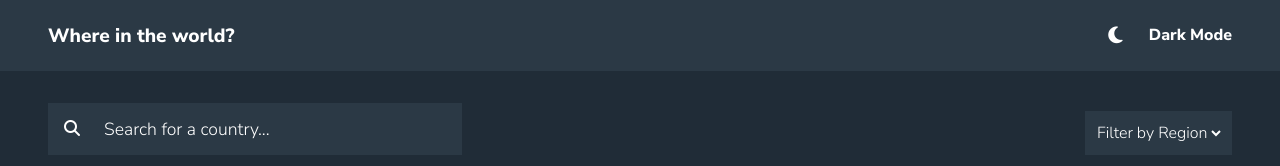
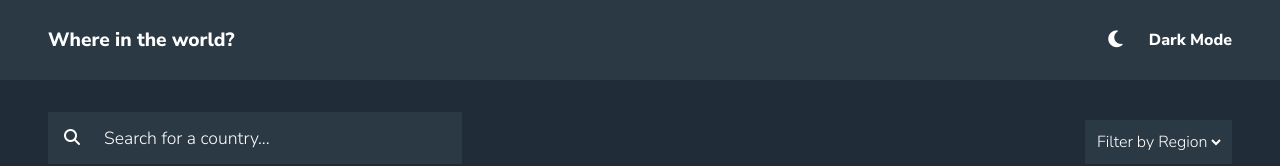
Before and after one commit to LuisFernandoLG/REST-Countries-API, a React (Create React App) app: page / in a window 1280 px wide. Shown: the top 166 px of the page. Built offline with nearby package versions, Linux system fonts and the light colour scheme; no server answers.

Commit message:
icon link changed from a to NavLink

```diff
--- a/src/components/Nav.js
+++ b/src/components/Nav.js
@@ -1,20 +1,28 @@
+import { NavLink } from "react-router-dom";
 import styled from "styled-components";
+import { routes } from "./routes/routes";
 import { Wrapper } from "./shareStyleComponents/Wrapper";
 import { ThemeSwitcher } from "./ThemeSwitcher";
 
 export const Nav = () => {
   return (
     <NavStyled flex justifyContent="space-between" alignItems="center">
-      <Title href="/">Where in the world?</Title>
+      <Title>
+        <NavLink to={routes.HOME_PAGE}>Where in the world?</NavLink>
+      </Title>
       <ThemeSwitcher />
     </NavStyled>
   );
 };
 
-const Title = styled.a`
+const Title = styled.h1`
   color: ${({ theme: { tertiaryColor } }) => tertiaryColor};
   font-size: 1.2rem;
   font-weight: 800;
+
+  a {
+    color: inherit;
+  }
 `;
 
 const NavStyled = styled(Wrapper)`
```
